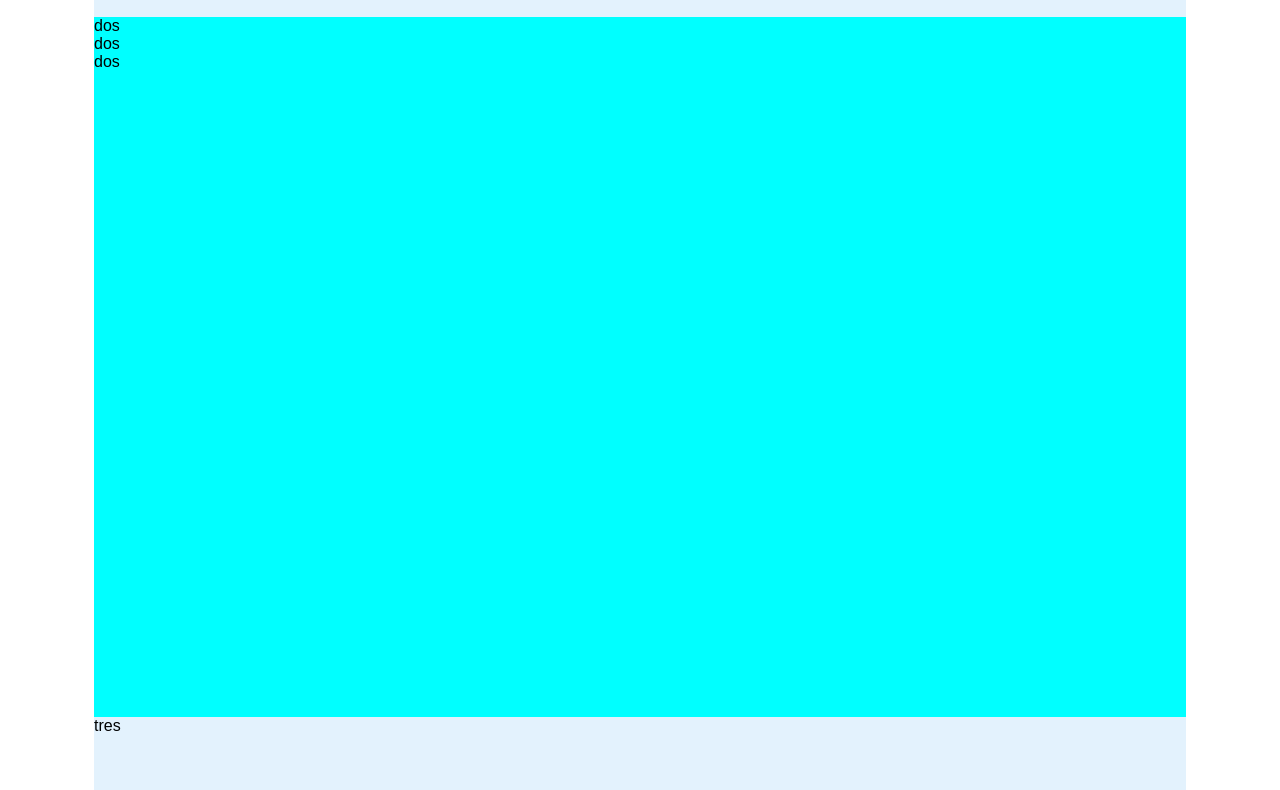
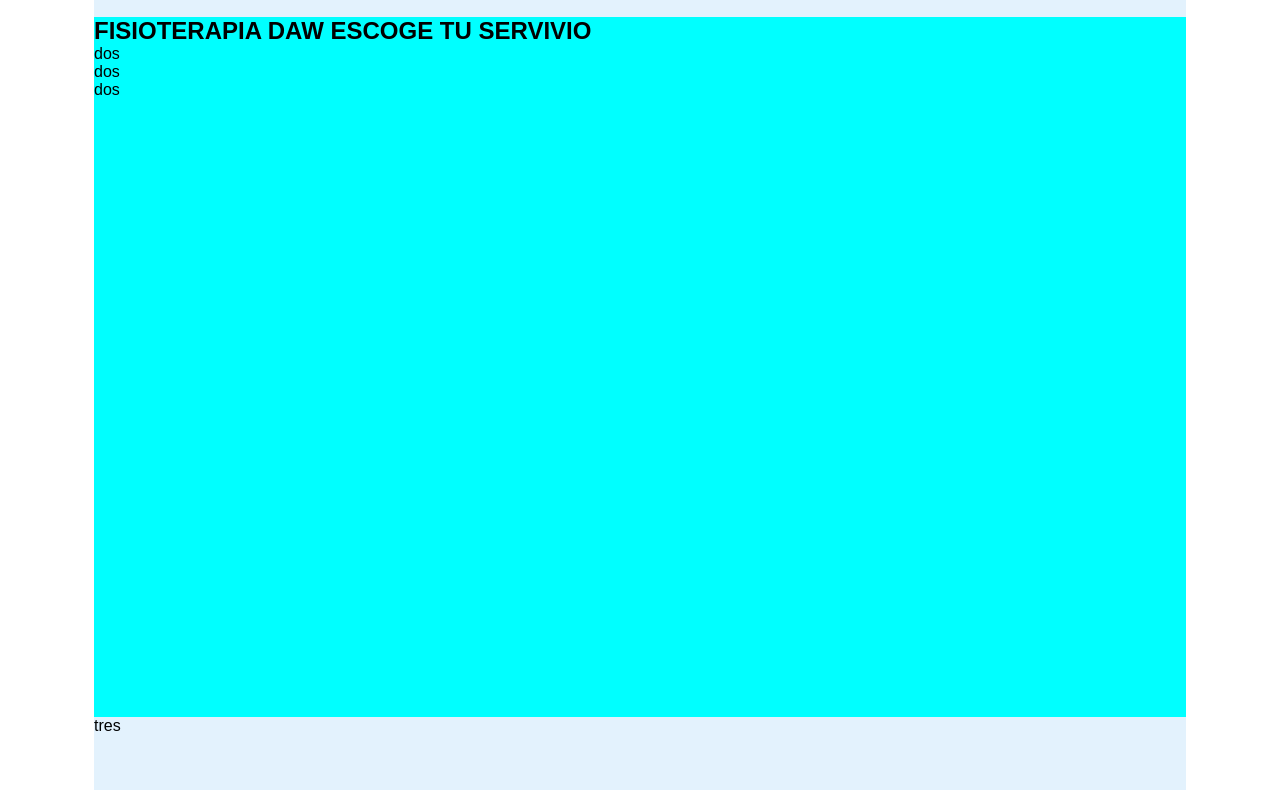
Before and after one commit to IsmaelLongueira/Fisio-Web-DAW, a plain HTML site: page index.html in a window 1280 px wide. Shown: the part 113-903 px from the top of the page. Drawn offline with Linux system fonts and the light colour scheme.

Commit message:
Añadir etiqueta titulo a index.html

```diff
--- a/index.html
+++ b/index.html
@@ -18,6 +18,7 @@
             </ul>
         </section>
         <section class="main">
+            <h1>FISIOTERAPIA DAW ESCOGE TU SERVIVIO</h1>
             <article class="elemento">dos</article>
             <article class="elemento">dos</article>
             <article class="elemento">dos</article>
```
